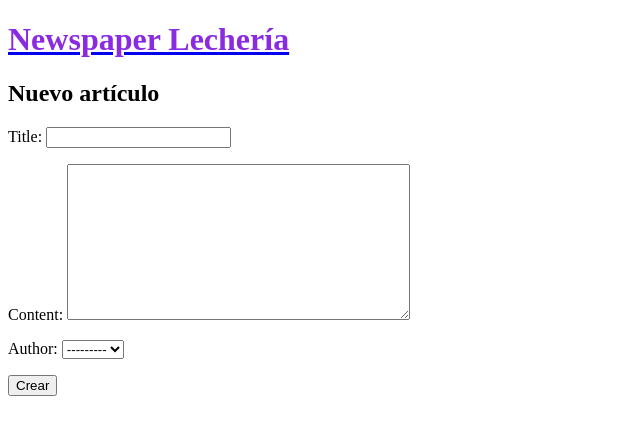
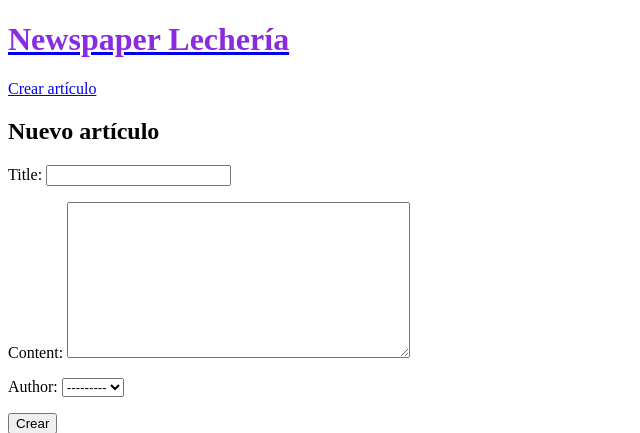
Before and after one commit to osm3rr/blog-crud-abr-2026, a Django app: page /articulo/crear/ in a window 1280 px wide. Shown: the top 433 px of the page, without its empty margins (0-640 px from the left). Run offline with Django 5.2, Linux system fonts and the light colour scheme.

Commit message:
link create new article done

```diff
--- a/templates/_base.html
+++ b/templates/_base.html
@@ -10,6 +10,7 @@
 <body>
     <header>
         <a href="{% url 'article-list' %}"><h1>Newspaper Lechería</h1></a>
+        <a href="{% url 'article-create' %}">Crear artículo</a>
     </header>
     {% block content %}
 
```
